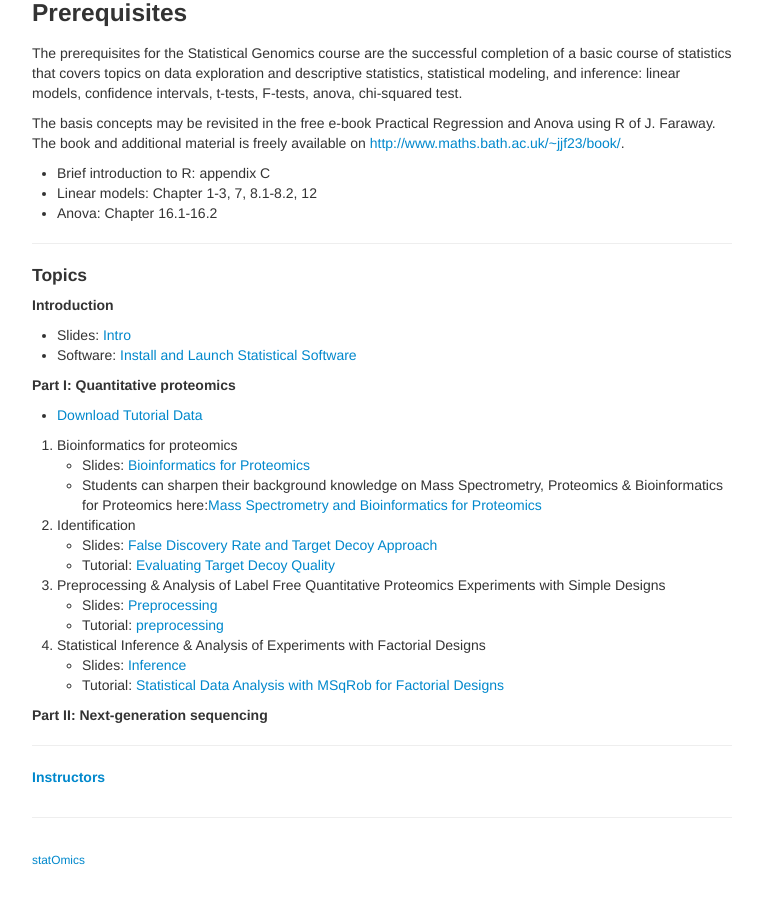
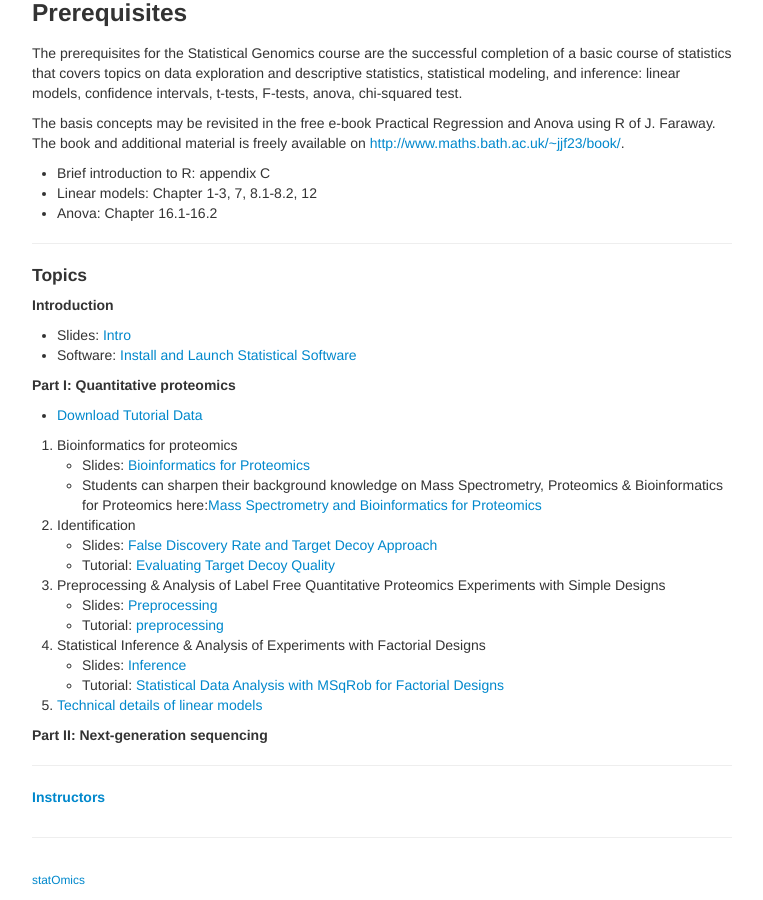
Before and after one commit to statOmics/SGA2019, a Jekyll site: the page built from index.md, in a window 1280 px wide and 900 px high, scrolled down 648 px. Shown: the whole window, without its empty margins (258-1021 px from the left). Built offline with Jekyll 4.4.1, drawn with Linux system fonts in a browser that asks for light colours.

Commit message:
slides technical details linear models

```diff
--- a/index.md
+++ b/index.md
@@ -52,6 +52,8 @@ The basis concepts may be revisited in the free e-book Practical Regression and
   - Slides: [Inference](assets/2_MSqRob_data_analysisII.pdf)
   - Tutorial: [Statistical Data Analysis with MSqRob for Factorial Designs](pages/sdaMsqrobDesign.md)
 
+  5. [Technical details of linear models](assets/parameterEstimationInferenceLinearModels.pdf)
+
 **Part II: Next-generation sequencing**
 
 ---
```
Also changed, not shown: 2 other files.
